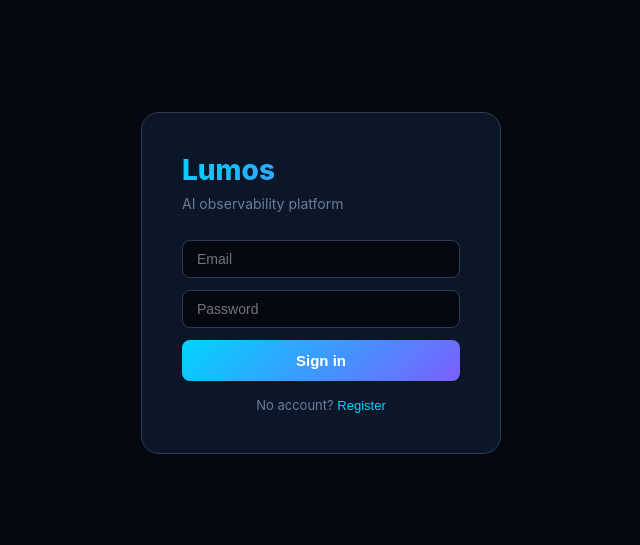
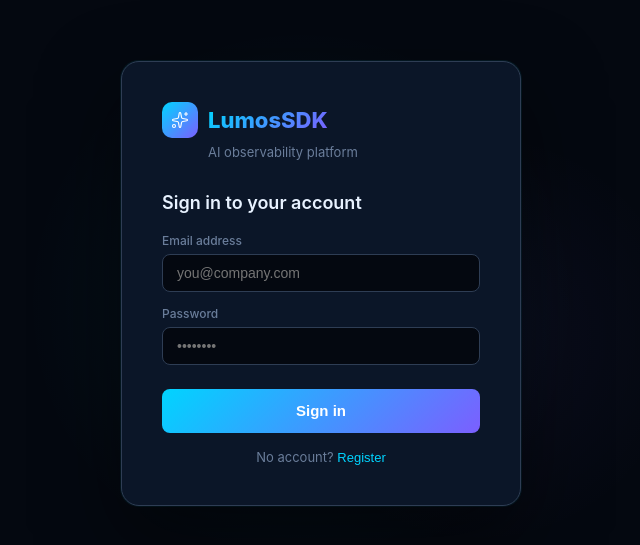
Before and after one commit to Tura2/LumosSDK, a React (Vite) app in the folder portal/: page /login in a window 1280 px wide. Shown: the part 117-662 px from the top of the page, without its empty margins (319-959 px from the left). Built offline with nearby package versions, Linux system fonts and the light colour scheme; no server answers; a web font is replaced by a local one.

Commit message:
feat(portal): login via AuthContext; NavBar app switcher + working sign out

```diff
--- a/portal/src/pages/Login.tsx
+++ b/portal/src/pages/Login.tsx
@@ -1,20 +1,23 @@
 import { useState } from 'react';
 import { useNavigate } from 'react-router-dom';
+import { Sparkles, AlertCircle } from 'lucide-react';
 import { api } from '../api/client';
 import { T, cardStyle, gradientText } from '../theme';
+import { useAuth } from '../auth/AuthContext';
 
 export default function Login() {
   const [email, setEmail] = useState('');
   const [password, setPassword] = useState('');
   const [error, setError] = useState('');
   const nav = useNavigate();
+  const { setToken } = useAuth();
 
   async function handleSubmit(e: React.FormEvent) {
     e.preventDefault();
     setError('');
     try {
       const res = await api.post('/api/auth/login', { email, password });
-      localStorage.setItem('lumos_token', res.data.token);
+      setToken(res.data.token);
       nav('/');
     } catch {
       setError('Invalid email or password');
@@ -26,7 +29,7 @@ export default function Login() {
     try {
       await api.post('/api/auth/register', { email, password });
       const res = await api.post('/api/auth/login', { email, password });
-      localStorage.setItem('lumos_token', res.data.token);
+      setToken(res.data.token);
       nav('/');
     } catch {
       setError('Registration failed — email may already be taken');
@@ -34,20 +37,101 @@ export default function Login() {
   }
 
   return (
-    <div style={{ display: 'flex', alignItems: 'center', justifyContent: 'center', height: '100vh', background: T.bg }}>
-      <form onSubmit={handleSubmit} style={{ ...cardStyle, padding: 40, width: 360 }}>
-        <h2 style={{ ...gradientText, marginBottom: 8, fontSize: 28, fontWeight: 800 }}>Lumos</h2>
-        <p style={{ color: T.muted, marginBottom: 28, fontSize: 14 }}>AI observability platform</p>
-        {error && <p style={{ color: T.red, marginBottom: 12, fontSize: 14 }}>{error}</p>}
-        <input value={email} onChange={e => setEmail(e.target.value)} placeholder="Email"
-          style={inputStyle} type="email" required />
-        <input value={password} onChange={e => setPassword(e.target.value)} placeholder="Password"
-          style={inputStyle} type="password" required />
+    <div style={{
+      display: 'flex', alignItems: 'center', justifyContent: 'center',
+      width: '100%', minHeight: '100vh',
+      background: T.bg, position: 'relative', overflow: 'hidden',
+    }}>
+      {/* Background glow orbs */}
+      <div style={{
+        position: 'absolute', top: '15%', left: '25%',
+        width: 600, height: 600,
+        background: 'radial-gradient(ellipse, rgba(0,212,255,0.07) 0%, transparent 65%)',
+        pointerEvents: 'none',
+      }} />
+      <div style={{
+        position: 'absolute', bottom: '15%', right: '20%',
+        width: 450, height: 450,
+        background: 'radial-gradient(ellipse, rgba(123,95,255,0.06) 0%, transparent 65%)',
+        pointerEvents: 'none',
+      }} />
+
+      <form
+        onSubmit={handleSubmit}
+        style={{
+          ...cardStyle,
+          padding: '40px',
+          width: 400,
+          boxShadow: '0 32px 80px rgba(0,0,0,0.5), 0 0 0 1px rgba(0,212,255,0.08)',
+          position: 'relative', zIndex: 1,
+        }}
+      >
+        {/* Brand */}
+        <div style={{ marginBottom: 32 }}>
+          <div style={{ display: 'flex', alignItems: 'center', gap: 10, marginBottom: 6 }}>
+            <div style={{
+              width: 36, height: 36, borderRadius: 10,
+              background: T.grad,
+              display: 'flex', alignItems: 'center', justifyContent: 'center',
+              flexShrink: 0,
+            }}>
+              <Sparkles size={18} color="#fff" strokeWidth={1.5} />
+            </div>
+            <span style={{ fontSize: 22, fontWeight: 800, ...gradientText }}>LumosSDK</span>
+          </div>
+          <p style={{ color: T.muted, fontSize: 13, paddingLeft: 46 }}>AI observability platform</p>
+        </div>
+
+        <h2 style={{ color: T.text, fontSize: 18, fontWeight: 600, marginBottom: 20 }}>
+          Sign in to your account
+        </h2>
+
+        {error && (
+          <div style={{
+            display: 'flex', alignItems: 'center', gap: 8,
+            color: T.red, fontSize: 13, marginBottom: 16,
+            background: 'rgba(255,69,99,0.08)',
+            border: '1px solid rgba(255,69,99,0.2)',
+            borderRadius: 8, padding: '10px 12px',
+          }}>
+            <AlertCircle size={14} strokeWidth={1.5} />
+            {error}
+          </div>
+        )}
+
+        <div style={{ marginBottom: 14 }}>
+          <label htmlFor="email" style={{ display: 'block', fontSize: 12, fontWeight: 500, color: T.muted, marginBottom: 6 }}>
+            Email address
+          </label>
+          <input
+            id="email"
+            value={email} onChange={e => setEmail(e.target.value)}
+            placeholder="you@company.com"
+            style={inputStyle} type="email" required
+          />
+        </div>
+
+        <div style={{ marginBottom: 24 }}>
+          <label htmlFor="password" style={{ display: 'block', fontSize: 12, fontWeight: 500, color: T.muted, marginBottom: 6 }}>
+            Password
+          </label>
+          <input
+            id="password"
+            value={password} onChange={e => setPassword(e.target.value)}
+            placeholder="••••••••"
+            style={inputStyle} type="password" required
+          />
+        </div>
+
         <button type="submit" style={btnStyle}>Sign in</button>
+
         <p style={{ color: T.muted, marginTop: 16, fontSize: 13, textAlign: 'center' }}>
           No account?{' '}
-          <button type="button" onClick={handleRegister}
-            style={{ background: 'none', border: 'none', color: T.cyan, cursor: 'pointer', fontSize: 13 }}>
+          <button
+            type="button"
+            onClick={handleRegister}
+            style={{ background: 'none', border: 'none', color: T.cyan, cursor: 'pointer', fontSize: 13, fontWeight: 500 }}
+          >
             Register
           </button>
         </p>
@@ -57,11 +141,14 @@ export default function Login() {
 }
 
 const inputStyle: React.CSSProperties = {
-  width: '100%', padding: '10px 14px', marginBottom: 12, borderRadius: 8,
+  width: '100%', padding: '10px 14px', borderRadius: 8,
   border: `1px solid ${T.border}`, background: T.bg, color: T.text,
-  boxSizing: 'border-box', fontSize: 14, outline: 'none',
+  fontSize: 14, outline: 'none', transition: 'border-color 200ms ease-out',
+  boxSizing: 'border-box',
 };
+
 const btnStyle: React.CSSProperties = {
   width: '100%', padding: '12px', background: T.grad, border: 'none',
-  borderRadius: 8, color: '#fff', fontWeight: 700, cursor: 'pointer', fontSize: 15,
+  borderRadius: 8, color: '#fff', fontWeight: 700, cursor: 'pointer',
+  fontSize: 15, minHeight: 44,
 };
```
Also changed, not shown: portal/src/components/NavBar.tsx (+110 -41 lines).
